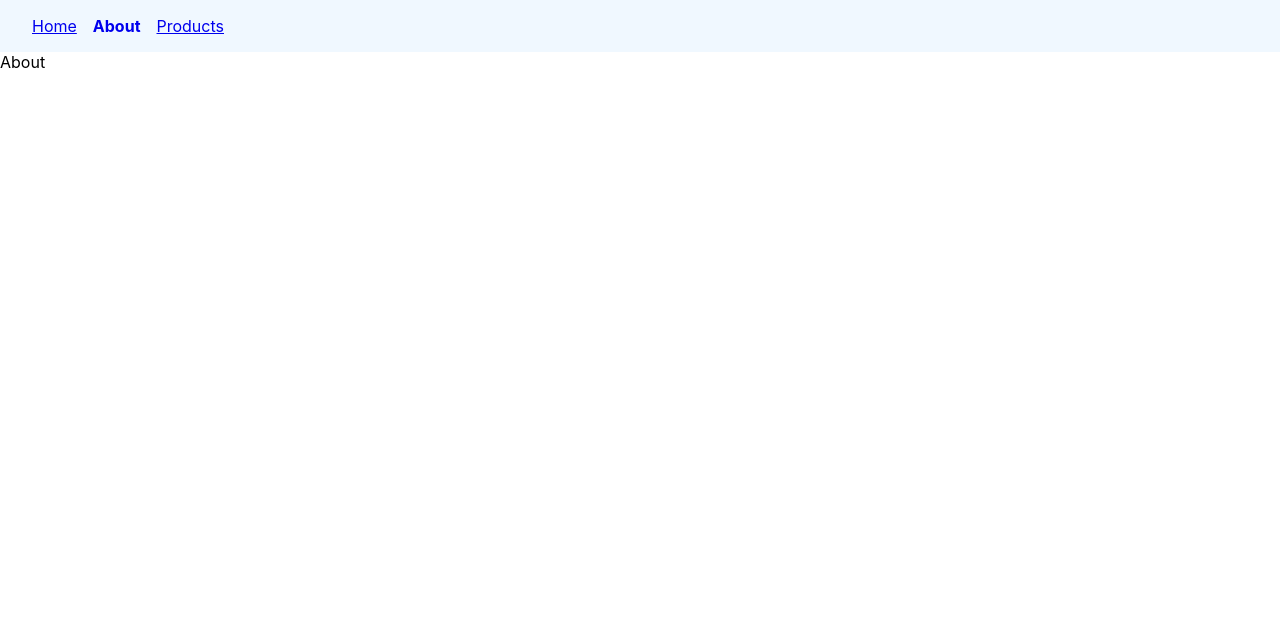
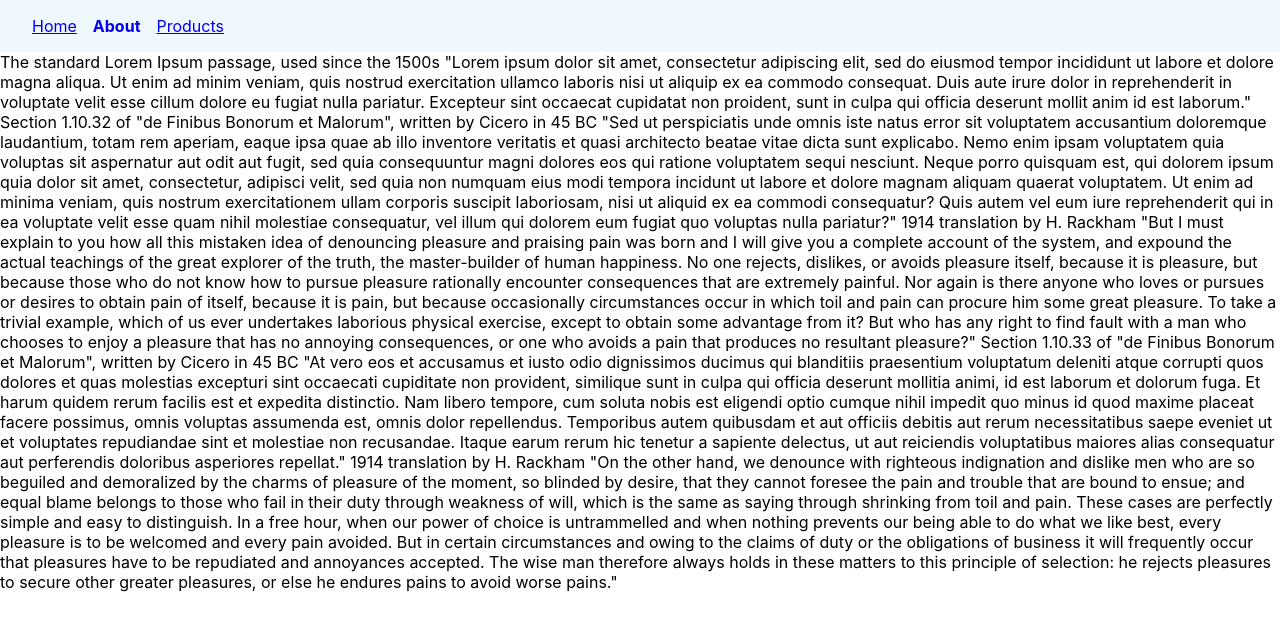
Before and after one commit to AbuSalehFaysal/react-router-dom-practice, a React (Create React App) app: page /about in a window 1280 px wide. Shown: the top 630 px of the page. Built offline with nearby package versions, Linux system fonts and the light colour scheme.

Commit message:
lazy loading

```diff
--- a/src/App.js
+++ b/src/App.js
@@ -1,6 +1,6 @@
 import { Routes, Route } from "react-router-dom";
 import Home from "./components/Home";
-import About from "./components/About";
+// import About from "./components/About";
 import Navbar from "./components/Navbar";
 import OrderSummary from "./components/OrderSummary";
 import NoMatch from "./components/NoMatch";
@@ -10,6 +10,8 @@ import NewProduct from "./components/NewProduct";
 import Users from "./components/Users";
 import UserDetails from "./components/UserDetails";
 import Admin from "./components/Admin";
+import React from "react";
+const LazyAbout = React.lazy(() => import("./components/About"));
 
 function App() {
   return (
@@ -17,7 +19,14 @@ function App() {
       <Navbar />
       <Routes>
         <Route path="/" element={<Home />} />
-        <Route path="about" element={<About />} />
+        <Route
+          path="about"
+          element={
+            <React.Suspense fallback="...loading">
+              <LazyAbout />
+            </React.Suspense>
+          }
+        />
         <Route path="order-summary" element={<OrderSummary />} />
         <Route path="products" element={<Products />}>
           <Route index element={<FeaturedProduct />} />
--- a/src/components/About.js
+++ b/src/components/About.js
@@ -1,7 +1,72 @@
 import React from "react";
 
 const About = () => {
-  return <div>About</div>;
+  return (
+    <div>
+      The standard Lorem Ipsum passage, used since the 1500s "Lorem ipsum dolor
+      sit amet, consectetur adipiscing elit, sed do eiusmod tempor incididunt ut
+      labore et dolore magna aliqua. Ut enim ad minim veniam, quis nostrud
+      exercitation ullamco laboris nisi ut aliquip ex ea commodo consequat. Duis
+      aute irure dolor in reprehenderit in voluptate velit esse cillum dolore eu
+      fugiat nulla pariatur. Excepteur sint occaecat cupidatat non proident,
+      sunt in culpa qui officia deserunt mollit anim id est laborum." Section
+      1.10.32 of "de Finibus Bonorum et Malorum", written by Cicero in 45 BC
+      "Sed ut perspiciatis unde omnis iste natus error sit voluptatem
+      accusantium doloremque laudantium, totam rem aperiam, eaque ipsa quae ab
+      illo inventore veritatis et quasi architecto beatae vitae dicta sunt
+      explicabo. Nemo enim ipsam voluptatem quia voluptas sit aspernatur aut
+      odit aut fugit, sed quia consequuntur magni dolores eos qui ratione
+      voluptatem sequi nesciunt. Neque porro quisquam est, qui dolorem ipsum
+      quia dolor sit amet, consectetur, adipisci velit, sed quia non numquam
+      eius modi tempora incidunt ut labore et dolore magnam aliquam quaerat
+      voluptatem. Ut enim ad minima veniam, quis nostrum exercitationem ullam
+      corporis suscipit laboriosam, nisi ut aliquid ex ea commodi consequatur?
+      Quis autem vel eum iure reprehenderit qui in ea voluptate velit esse quam
+      nihil molestiae consequatur, vel illum qui dolorem eum fugiat quo voluptas
+      nulla pariatur?" 1914 translation by H. Rackham "But I must explain to you
+      how all this mistaken idea of denouncing pleasure and praising pain was
+      born and I will give you a complete account of the system, and expound the
+      actual teachings of the great explorer of the truth, the master-builder of
+      human happiness. No one rejects, dislikes, or avoids pleasure itself,
+      because it is pleasure, but because those who do not know how to pursue
+      pleasure rationally encounter consequences that are extremely painful. Nor
+      again is there anyone who loves or pursues or desires to obtain pain of
+      itself, because it is pain, but because occasionally circumstances occur
+      in which toil and pain can procure him some great pleasure. To take a
+      trivial example, which of us ever undertakes laborious physical exercise,
+      except to obtain some advantage from it? But who has any right to find
+      fault with a man who chooses to enjoy a pleasure that has no annoying
+      consequences, or one who avoids a pain that produces no resultant
+      pleasure?" Section 1.10.33 of "de Finibus Bonorum et Malorum", written by
+      Cicero in 45 BC "At vero eos et accusamus et iusto odio dignissimos
+      ducimus qui blanditiis praesentium voluptatum deleniti atque corrupti quos
+      dolores et quas molestias excepturi sint occaecati cupiditate non
+      provident, similique sunt in culpa qui officia deserunt mollitia animi, id
+      est laborum et dolorum fuga. Et harum quidem rerum facilis est et expedita
+      distinctio. Nam libero tempore, cum soluta nobis est eligendi optio cumque
+      nihil impedit quo minus id quod maxime placeat facere possimus, omnis
+      voluptas assumenda est, omnis dolor repellendus. Temporibus autem
+      quibusdam et aut officiis debitis aut rerum necessitatibus saepe eveniet
+      ut et voluptates repudiandae sint et molestiae non recusandae. Itaque
+      earum rerum hic tenetur a sapiente delectus, ut aut reiciendis
+      voluptatibus maiores alias consequatur aut perferendis doloribus
+      asperiores repellat." 1914 translation by H. Rackham "On the other hand,
+      we denounce with righteous indignation and dislike men who are so beguiled
+      and demoralized by the charms of pleasure of the moment, so blinded by
+      desire, that they cannot foresee the pain and trouble that are bound to
+      ensue; and equal blame belongs to those who fail in their duty through
+      weakness of will, which is the same as saying through shrinking from toil
+      and pain. These cases are perfectly simple and easy to distinguish. In a
+      free hour, when our power of choice is untrammelled and when nothing
+      prevents our being able to do what we like best, every pleasure is to be
+      welcomed and every pain avoided. But in certain circumstances and owing to
+      the claims of duty or the obligations of business it will frequently occur
+      that pleasures have to be repudiated and annoyances accepted. The wise man
+      therefore always holds in these matters to this principle of selection: he
+      rejects pleasures to secure other greater pleasures, or else he endures
+      pains to avoid worse pains."
+    </div>
+  );
 };
 
 export default About;
```
